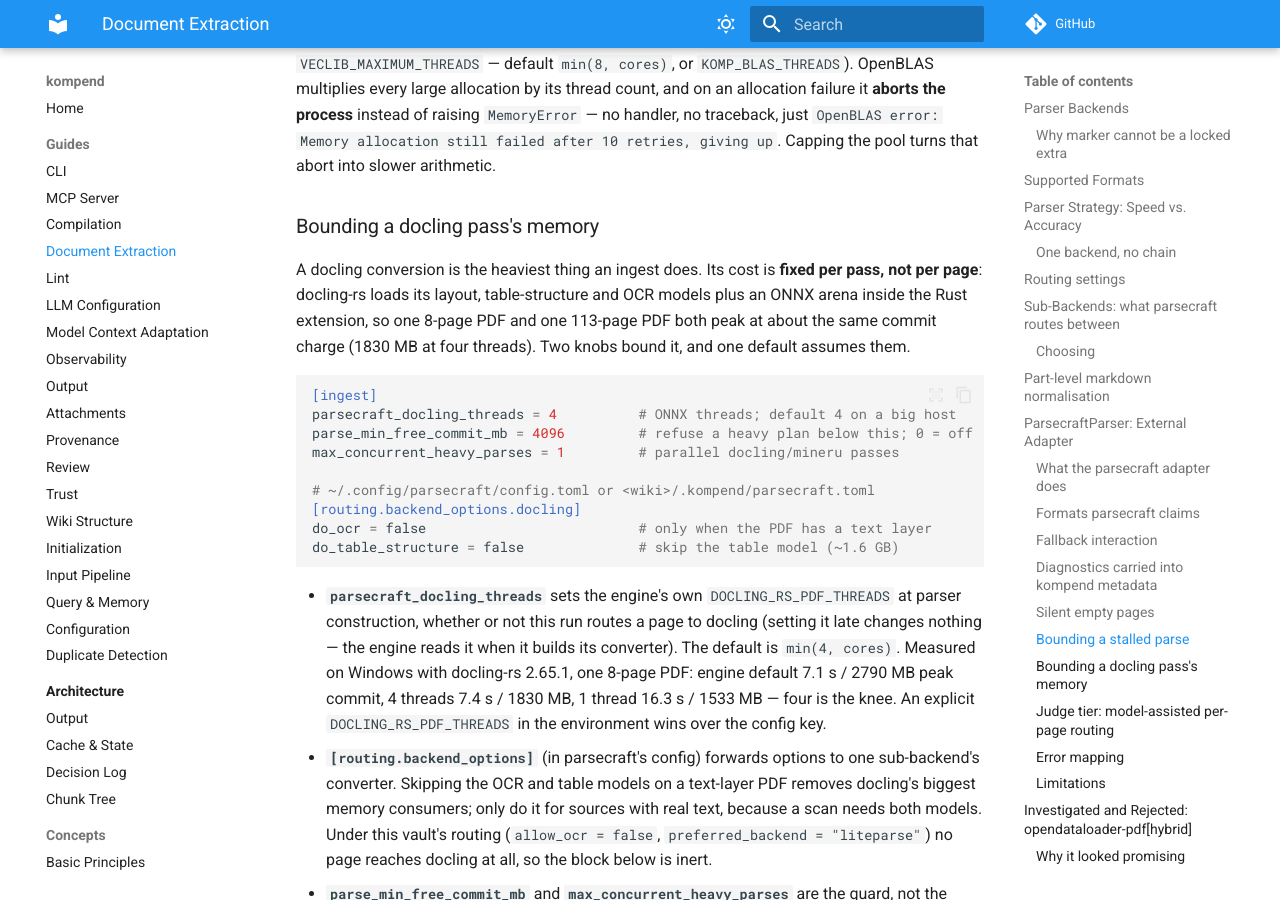
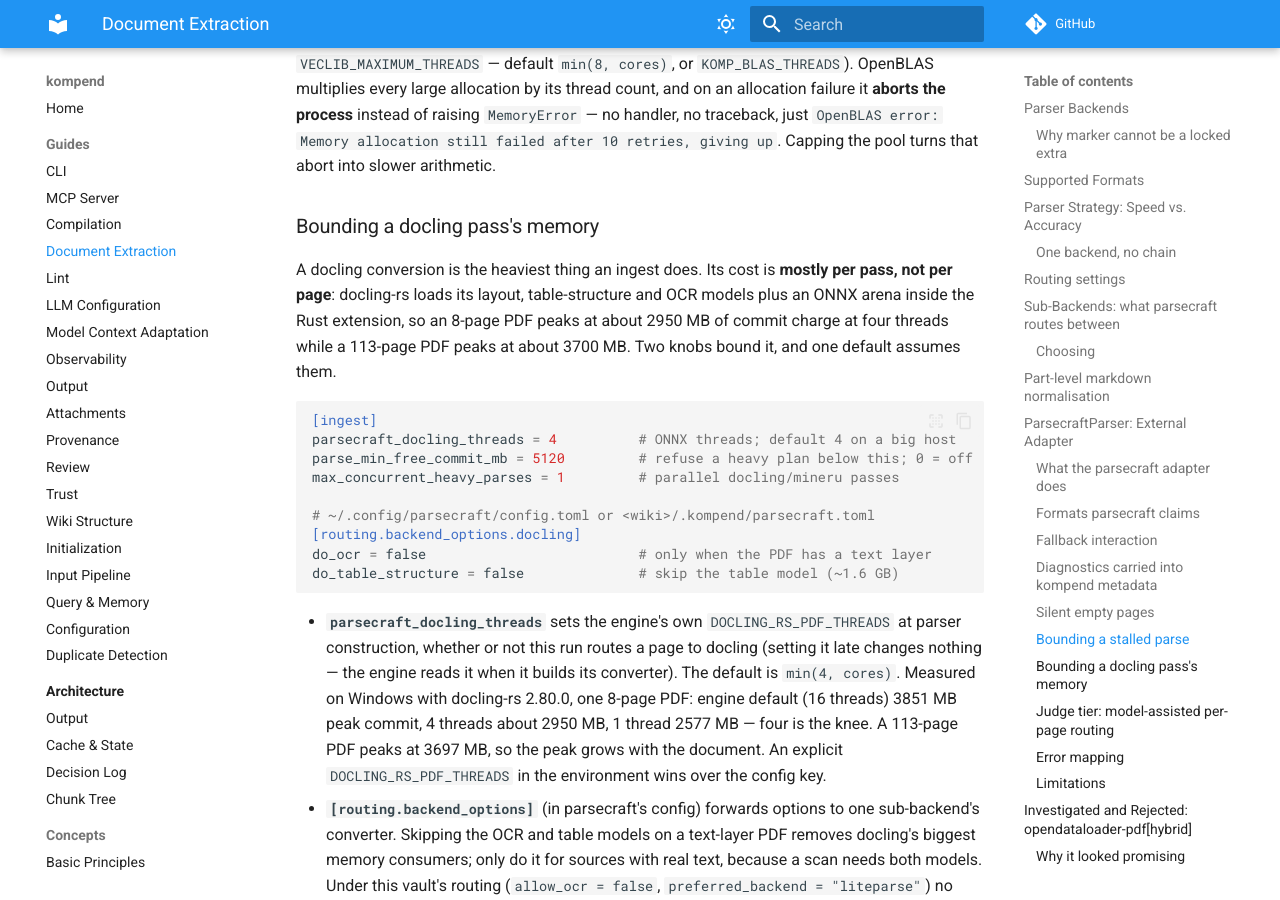
Before and after one commit to jr2804/kompend, an MkDocs documentation site: the page built from docs/guides/document-extraction.md, in a window 1280 px wide and 900 px high, scrolled down 10252 px. Built offline with MkDocs 1.6.1 and Material for MkDocs 9.7.7, drawn with Linux system fonts in a browser that asks for light colours; comment, search, counter and statistics services are not loaded.

Commit message:
fix(ingest): budget the heavy parse on its measured peak
The 1830 MB figure behind the headroom budget came from docling-rs
2.65.1; the host now runs 2.80.0. Measured on Windows with an 8-page
PDF and a 113-page one: 2921-3042 MB at four threads, 3851 MB at the
engine's own thread count, 2577 MB at one thread, 3697 MB for the
113-page document. The peak grows with the document, so "one pass costs
the same whatever the length" was wrong.

MEASURED_ENGINE_COMMIT_MB now holds the worst measurement (3700 MB),
not the average one, and ingest.parse_min_free_commit_mb defaults to
5120 MB. A guard that under-estimates lets the host die mid-parse; a
budget from a measurement that no longer exists skips every heavy
source.

- src/kompend/preprocessing/host_memory.py, src/kompend/core/config/models/ingest.py,
  src/kompend/preprocessing/parsers/parsecraft/adapter.py: the figures.
- tests/unit/test_host_memory.py: the refusal names the new peak, the
  default is the new threshold.
- kompend.toml.example, docs/guides/document-extraction.md,
  docs/guides/cli.md, docs/architecture/decisions.md,
  skills/kompend/SKILL.md, src/kompend/core/pipeline/AGENTS.md: the
  same numbers in prose, plus the decision record.

````diff
--- a/docs/guides/document-extraction.md
+++ b/docs/guides/document-extraction.md
@@ -418,16 +418,16 @@ into slower arithmetic.
 
 ### Bounding a docling pass's memory
 
-A docling conversion is the heaviest thing an ingest does. Its cost is **fixed
+A docling conversion is the heaviest thing an ingest does. Its cost is **mostly
 per pass, not per page**: docling-rs loads its layout, table-structure and OCR
-models plus an ONNX arena inside the Rust extension, so one 8-page PDF and one
-113-page PDF both peak at about the same commit charge (1830 MB at four
-threads). Two knobs bound it, and one default assumes them.
+models plus an ONNX arena inside the Rust extension, so an 8-page PDF peaks at
+about 2950 MB of commit charge at four threads while a 113-page PDF peaks at
+about 3700 MB. Two knobs bound it, and one default assumes them.
 
 ```toml
 [ingest]
 parsecraft_docling_threads = 4          # ONNX threads; default 4 on a big host
-parse_min_free_commit_mb = 4096         # refuse a heavy plan below this; 0 = off
+parse_min_free_commit_mb = 5120         # refuse a heavy plan below this; 0 = off
 max_concurrent_heavy_parses = 1         # parallel docling/mineru passes
 
 # ~/.config/parsecraft/config.toml or <wiki>/.kompend/parsecraft.toml
@@ -440,10 +440,11 @@ do_table_structure = false              # skip the table model (~1.6 GB)
   `DOCLING_RS_PDF_THREADS` at parser construction, whether or not this run
   routes a page to docling (setting it late changes nothing — the engine reads
   it when it builds its converter). The default is `min(4, cores)`. Measured on
-  Windows with docling-rs 2.65.1, one 8-page PDF: engine default 7.1 s /
-  2790 MB peak commit, 4 threads 7.4 s / 1830 MB, 1 thread 16.3 s / 1533 MB —
-  four is the knee. An explicit `DOCLING_RS_PDF_THREADS` in the environment
-  wins over the config key.
+  Windows with docling-rs 2.80.0, one 8-page PDF: engine default (16 threads)
+  3851 MB peak commit, 4 threads about 2950 MB, 1 thread 2577 MB — four is the
+  knee. A 113-page PDF peaks at 3697 MB, so the peak grows with the document.
+  An explicit `DOCLING_RS_PDF_THREADS` in the environment wins over the config
+  key.
 - **`[routing.backend_options]`** (in parsecraft's config) forwards options to
   one sub-backend's converter. Skipping the OCR and table models on a
   text-layer PDF removes docling's biggest memory consumers; only do it for
````
Also changed, not shown: docs/architecture/decisions.md (+7 -0 lines), docs/guides/cli.md (+1 -1 lines), skills/kompend/SKILL.md (+1 -1 lines), src/kompend/core/pipeline/AGENTS.md (+6 -5 lines), 5 other files.
